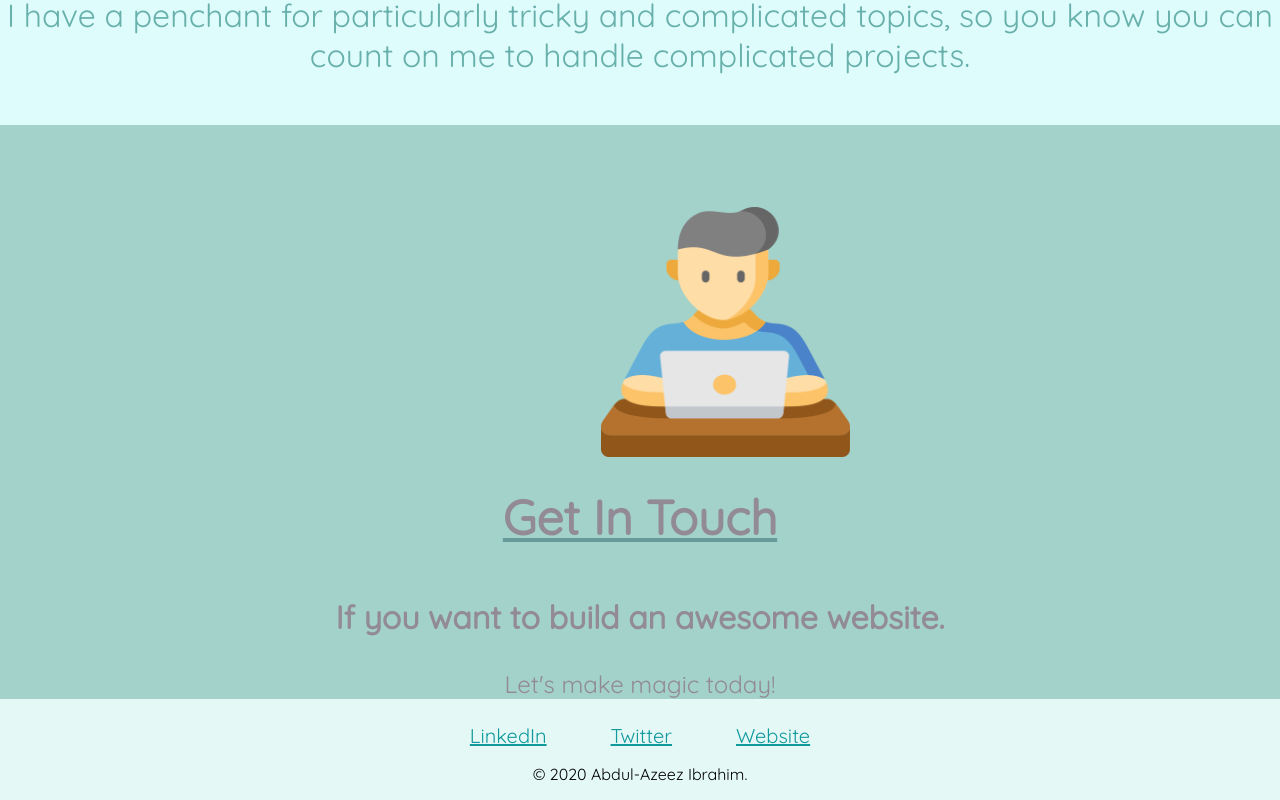
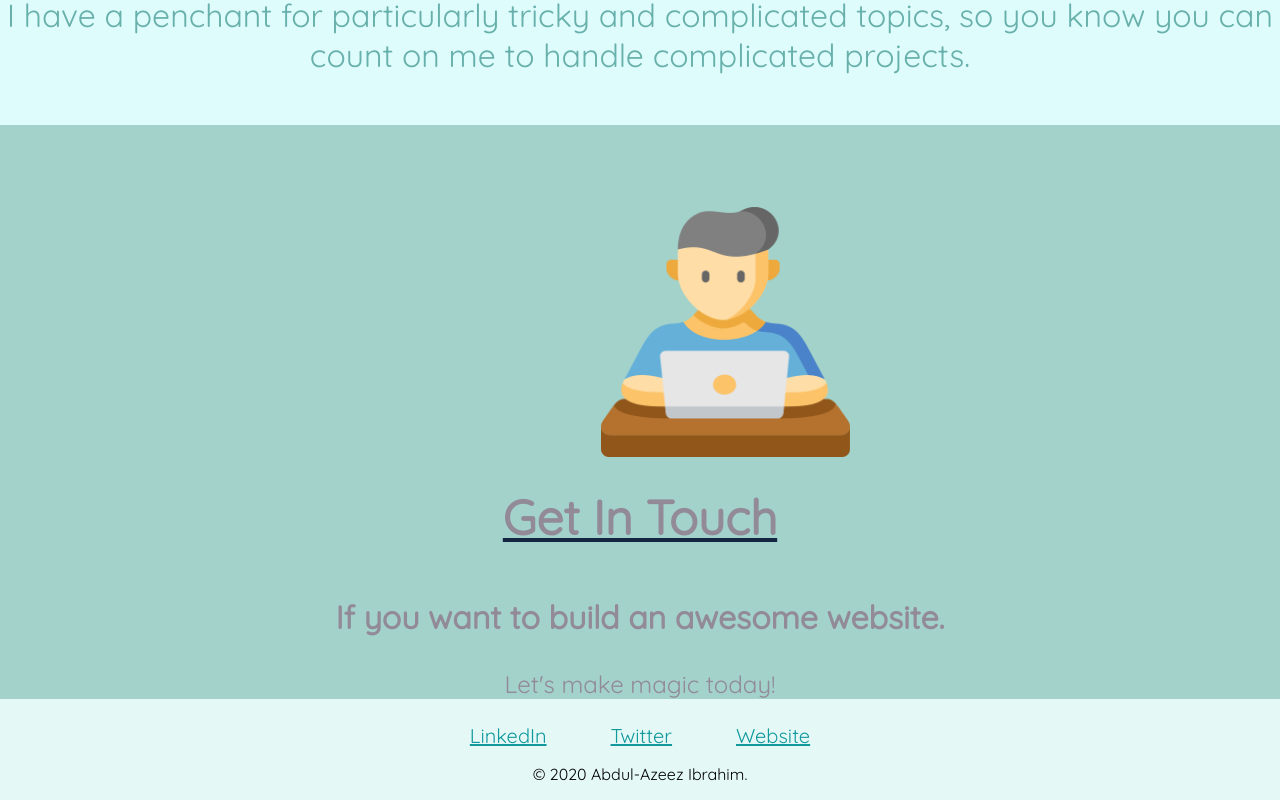
Before and after one commit to adisa-stack1/cv2, a plain HTML site: page index.html in a window 1280 px wide. In both pictures the pointer is over the link "Get In Touch". Shown: the part 2606-3406 px from the top of the page. Drawn offline with Linux system fonts and the light colour scheme.

Commit message:
Update styles.css

```diff
--- a/styles.css
+++ b/styles.css
@@ -190,7 +190,7 @@ a{
 }
 
 a:hover{
-  color:#679b9b;
+  color:#132743;
 }
 
 
```
